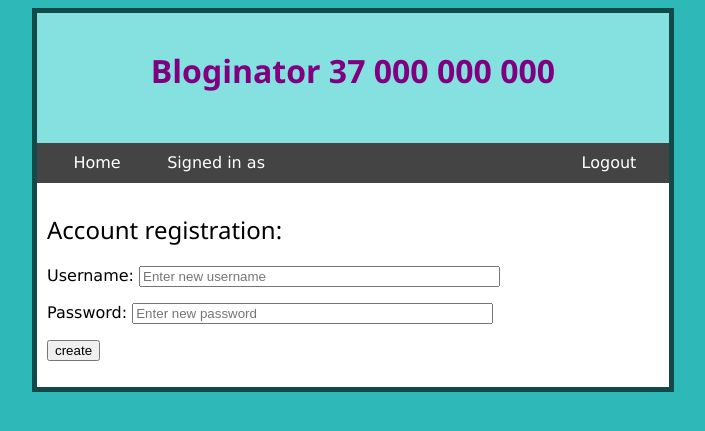
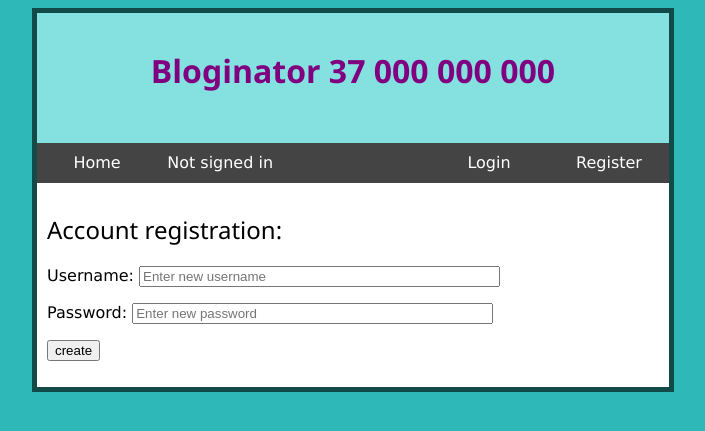
Before and after one commit to captiosus/blag-softdev, a Flask app: page /create_account in a window 1280 px wide. Shown: the top 431 px of the page, without its empty margins (287-992 px from the left). Run offline with Flask 2, Linux system fonts and the light colour scheme.

Commit message:
Think I fixed bugs with user login.

```diff
--- a/app.py
+++ b/app.py
@@ -6,7 +6,7 @@ app = Flask(__name__)
 @app.route("/login", methods = ["GET","POST"])
 def login():
     if request.method == "GET":
-        return render_template('login.html')
+        return render_template('login.html', user = session.get('username'))
     else:
         username = request.form['username']
         password = request.form['password']
@@ -19,7 +19,8 @@ def login():
             app.permanent_session_lifetime = timedelta(minutes = 60);
             return redirect('/view_posts')
         else:
-            return render_template('login.html',error = error)
+            print session.get('username')
+            return render_template('login.html', user = session.get('username'), error = error)
 
 @app.route('/logout')
 def logout():
@@ -34,9 +35,9 @@ def viewposts():
     if request.method == "GET":
         posts = utils.displayposts()
         if utils.checksession(session):
-            user=session['username']
+            user = session['username']
         else:
-            user=''
+            user = None
         return render_template('view_posts.html',posts = posts, user=user)
     else:
         if utils.checksession(session):
@@ -100,7 +101,7 @@ def createcomment(postid):
 @app.route("/create_account",methods = ["GET","POST"])
 def createaccount():
     if request.method == "GET":
-        return render_template("create_account.html")
+        return render_template("create_account.html", user = session.get('username'))
     else:
         username = request.form['username']
         password = request.form['password']
@@ -110,9 +111,9 @@ def createaccount():
 @app.route("/user/<username>")
 def user_profile(username=''):
     if utils.checksession(session):
-      user=session['username']
+      user = session['username']
     else:
-       user=''
+       user = None
     posts = utils.finduserposts(username)
     return render_template("profile.html", username=username, user=user, posts=posts)
 
--- a/templates/master.html
+++ b/templates/master.html
@@ -13,7 +13,7 @@
 
     <ul class="nav">
       <li class="nav3"><a class="nav" href="/">Home</a></li>
-      {% if user != "" %}
+      {% if user is not none %}
       <li class="nav"><a class="nav" href="logout">Logout</a></li>
       <li class="nav2">&nbsp;&nbsp;Signed in as {{user}}</li>
       {% else %}
--- a/utils.py
+++ b/utils.py
@@ -2,7 +2,6 @@ from pymongo import MongoClient
 from bson.objectid import ObjectId
 import hashlib
 from datetime import datetime
-from bson.objectid import ObjectId
 
 connection = MongoClient()
 db = connection['blog']
```
